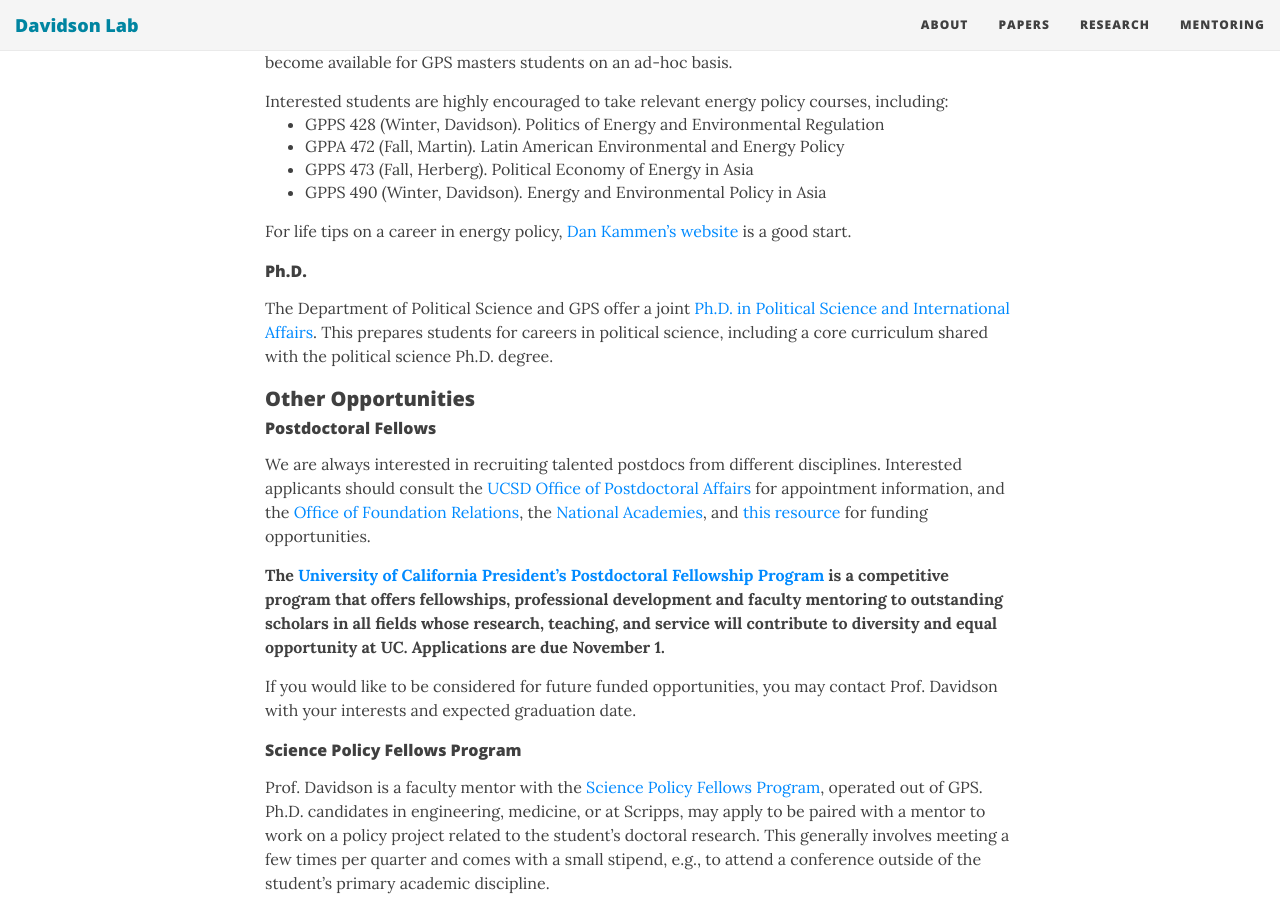
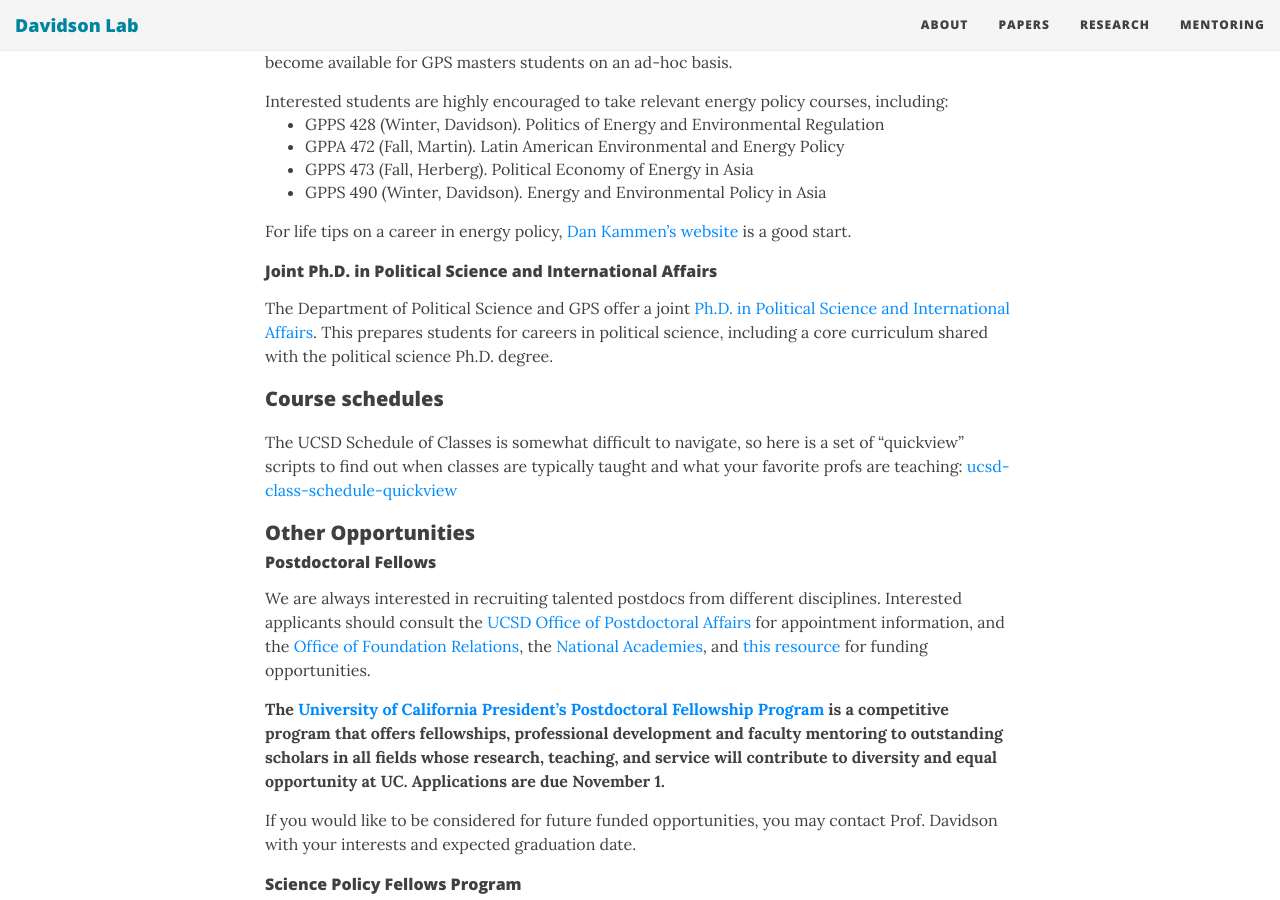
Before and after one commit to east-winds/east-winds.github.io, a Jekyll site: the page built from mentoring.md, in a window 1280 px wide and 900 px high, scrolled down 1460 px. Built offline with Jekyll 4.4.1, drawn with Linux system fonts in a browser that asks for light colours; nearby versions of some CDN libraries.

Commit message:
Add class schedule quickview

```diff
--- a/mentoring.md
+++ b/mentoring.md
@@ -61,10 +61,13 @@ Interested students are highly encouraged to take relevant energy policy courses
 
 For life tips on a career in energy policy, [Dan Kammen's website][kammen] is a good start.
 
-#### Ph.D.
+#### Joint Ph.D. in Political Science and International Affairs
 
 The Department of Political Science and GPS offer a joint [Ph.D. in Political Science and International Affairs][gps-phd]. This prepares students for careers in political science, including a core curriculum shared with the political science Ph.D. degree.
 
+### Course schedules
+
+The UCSD Schedule of Classes is somewhat difficult to navigate, so here is a set of "quickview" scripts to find out when classes are typically taught and what your favorite profs are teaching: [ucsd-class-schedule-quickview][git-quickview]
 
 ### Other Opportunities
 
@@ -102,3 +105,5 @@ Prof. Davidson is a faculty mentor with the [Science Policy Fellows Program][sci
 [nsf-grfp]: https://www.nsfgrfp.org/
 [ispo-funding]: https://ispo.ucsd.edu/advising/financial/scholarships-grants.html
 [caltech-funding]: https://www.gradoffice.caltech.edu/financialsupport/ExternalInternational
+
+[git-quickview]: https://github.com/east-winds/ucsd-class-schedule-quickview
```
